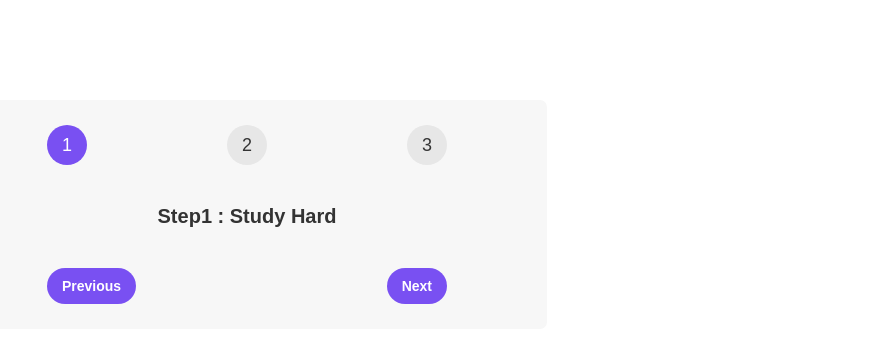
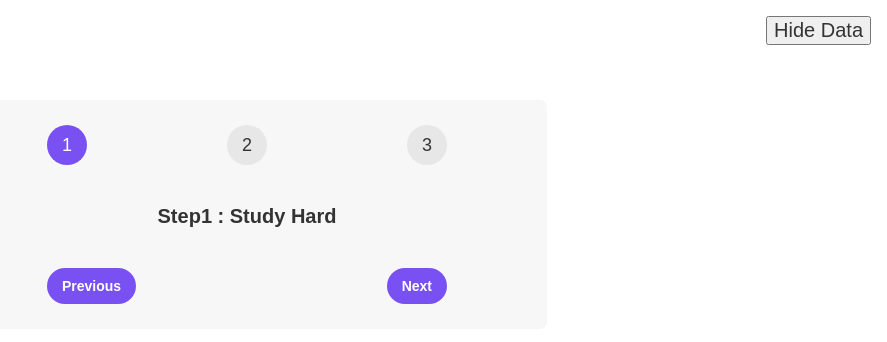
Before and after one commit to Mostafaemad228/steps, a React (Create React App) app: page / in a window 1280 px wide. Shown: the top 342 px of the page, without its empty margins (393-1280 px from the left). Built offline with nearby package versions, Linux system fonts and the light colour scheme.

Commit message:
Add Display state to show and hide  data with on click event on button

```diff
--- a/src/App.js
+++ b/src/App.js
@@ -2,13 +2,16 @@ import React, { Fragment, useState } from "react";
 
 const Advices = [
   "Study Hard",
-  "Applay For job",
+  "Apply For job",
   "Enjoy your money",
 ]
 
 function App() {
-  const [steps , setSteps] = useState(1)
 
+
+
+  const [steps, setSteps] = useState(1)
+  const [Display, setDisplay] = useState(true)
   function handllerPrevious() {
     if (steps > 1)  setSteps(steps - 1)
   }
@@ -19,18 +22,20 @@ function App() {
 
   return (
     <React.Fragment>
-      <div className="steps">
+    <button className="close" onClick={()=>{setDisplay(!Display)}} > {Display? "Hide Data" : "Show data"} </button>
+      {Display &&
+        <div className="steps">
         <div className="numbers">
-          <div className={`${steps >= 1 ? "active": ""}`} > 1 </div>
-          <div className={`${steps >= 2 ? "active": ""}`} > 2 </div>
-          <div className={`${steps >= 3 ? "active": ""}`} > 3 </div>
+          <div className={`${steps >= 1 ? "active" : ""}`} > 1 </div>
+          <div className={`${steps >= 2 ? "active" : ""}`} > 2 </div>
+          <div className={`${steps >= 3 ? "active" : ""}`} > 3 </div>
         </div>
         <p className="message"> Step{steps} : {Advices[steps - 1]} </p>
         <div className="buttons">
           <button onClick={handllerPrevious} > Previous </button>
           <button onClick={handllerNext} > Next </button>
         </div>
-      </div>
+      </div>}
     </React.Fragment>
   );
 }
--- a/src/index.css
+++ b/src/index.css
@@ -88,13 +88,7 @@ h3 {
   position: absolute;
   top: 16px;
   right: 16px;
-  border: none;
-  background: none;
   cursor: pointer;
-  font-size: 40px;
+  font-size: 20px;
   color: inherit;
 }
-
-.close:hover {
-  color: #7950f2;
-}
```
